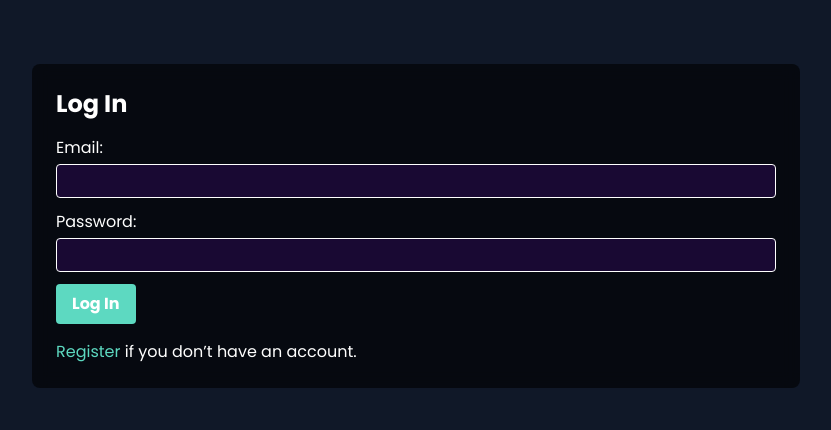
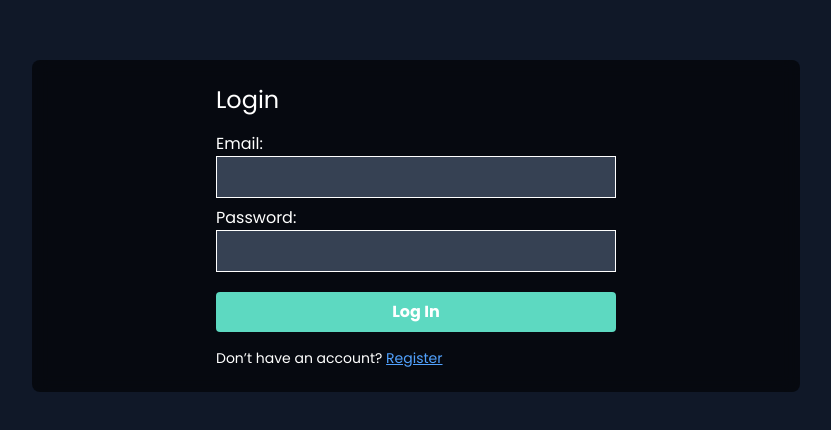
Before and after one commit to fullerstackdev/betlogic-frontend, a React (Vite) app: page /auth/login in a window 1280 px wide. Shown: the part 174-604 px from the top of the page, without its empty margins (224-1055 px from the left). Built offline with nearby package versions, Linux system fonts and the light colour scheme.

Commit message:
day 2 of trying auth

```diff
--- a/src/App.jsx
+++ b/src/App.jsx
@@ -27,7 +27,8 @@ import Calendar from "./pages/Calendar";
 import UserProfile from "./pages/UserProfile";
 import Notifications from "./pages/Notifications";
 
-// ADMIN PAGES (Protected & role-based)
+// ADMIN PAGES (Protected)
+import AdminIndex from "./pages/admin/AdminIndex"; // NEW: a default admin page
 import ManageUsersPage from "./pages/admin/ManageUsersPage";
 import AdminFinancesPage from "./pages/admin/AdminFinancesPage";
 import AdminPromotionsPage from "./pages/admin/AdminPromotionsPage";
@@ -44,7 +45,7 @@ import RequireAuth from "./components/RequireAuth";
 function App() {
   return (
     <Routes>
-      {/** PUBLIC AUTH ROUTES */}
+      {/* PUBLIC AUTH ROUTES */}
       <Route element={<AuthLayout />}>
         <Route path="/auth/login" element={<LoginPage />} />
         <Route path="/auth/register" element={<RegisterPage />} />
@@ -54,8 +55,12 @@ function App() {
         <Route path="/auth/logout" element={<LogoutPage />} />
       </Route>
 
-      {/** PROTECTED USER ROUTES */}
-      <Route element={<RequireAuth allowedRoles={["user","admin","superadmin"]} />}>
+      {/* PROTECTED USER ROUTES */}
+      <Route
+        element={
+          <RequireAuth allowedRoles={["user", "admin", "superadmin"]} />
+        }
+      >
         <Route element={<MainLayout />}>
           <Route path="/" element={<Dashboard />} />
           <Route path="/finances" element={<Finances />} />
@@ -70,9 +75,12 @@ function App() {
         </Route>
       </Route>
 
-      {/** PROTECTED ADMIN ROUTES */}
-      <Route element={<RequireAuth allowedRoles={["admin","superadmin"]} />}>
+      {/* PROTECTED ADMIN ROUTES */}
+      <Route element={<RequireAuth allowedRoles={["admin", "superadmin"]} />}>
         <Route path="/admin" element={<AdminLayout />}>
+          {/* *** CRITICAL: Add a default index route so /admin is not blank *** */}
+          <Route index element={<AdminIndex />} />
+
           <Route path="users" element={<ManageUsersPage />} />
           <Route path="finances" element={<AdminFinancesPage />} />
           <Route path="promotions" element={<AdminPromotionsPage />} />
@@ -82,7 +90,7 @@ function App() {
         </Route>
       </Route>
 
-      {/** CATCH-ALL */}
+      {/* CATCH-ALL */}
       <Route path="*" element={<NotFound />} />
     </Routes>
   );
--- a/src/components/RequireAuth.jsx
+++ b/src/components/RequireAuth.jsx
@@ -2,22 +2,22 @@
 import React from "react";
 import { Navigate, Outlet } from "react-router-dom";
 
-function RequireAuth({ allowedRoles = [] }) {
-  // read from localStorage
+function RequireAuth({ allowedRoles }) {
   const token = localStorage.getItem("token");
-  const role = localStorage.getItem("role");
+  const role = localStorage.getItem("role"); // stored in LoginPage
 
-  // 1) If no token => go to /auth/login
+  // if no token => go login
   if (!token) {
     return <Navigate to="/auth/login" replace />;
   }
 
-  // 2) If we have a token but the role isn't allowed => also go to /auth/login
-  if (allowedRoles.length > 0 && !allowedRoles.includes(role)) {
-    return <Navigate to="/auth/login" replace />;
+  // if roles are restricted (like admin only) and our role is not in that array => go "/"
+  if (allowedRoles && !allowedRoles.includes(role)) {
+    // or navigate("/auth/login") if you prefer
+    return <Navigate to="/" replace />;
   }
 
-  // 3) Otherwise, good. Render the child route (MainLayout or AdminLayout)
+  // otherwise good
   return <Outlet />;
 }
 
--- a/src/layouts/AdminLayout.jsx
+++ b/src/layouts/AdminLayout.jsx
@@ -1,42 +1,19 @@
 // src/layouts/AdminLayout.jsx
-import React, { useEffect, useState } from "react";
-import { useNavigate, Outlet } from "react-router-dom";
+import React from "react";
+import { Outlet } from "react-router-dom";
 import AdminSidebar from "../components/AdminSidebar";
 import AdminTopNavbar from "../components/AdminTopNavbar";
 
 function AdminLayout() {
-  const navigate = useNavigate();
-  const [collapsed, setCollapsed] = useState(false);
-
-  useEffect(() => {
-    const token = localStorage.getItem("token");
-    const role = localStorage.getItem("role");
-    if (!token) {
-      // Not logged in
-      navigate("/auth/login");
-    } else if (role !== "admin" && role !== "superadmin") {
-      // Logged in but no admin rights
-      navigate("/");
-    }
-  }, [navigate]);
-
-  const handleToggleSidebar = () => {
-    setCollapsed((prev) => !prev);
-  };
-
   return (
     <div className="flex h-screen">
-      <div
-        className={`transition-all duration-200 ${
-          collapsed ? "w-20" : "w-64"
-        }`}
-      >
-        <AdminSidebar collapsed={collapsed} />
+      <div className="transition-all duration-200 w-64">
+        <AdminSidebar collapsed={false} />
       </div>
 
       <div className="flex-1 flex flex-col">
         <div className="flex-shrink-0">
-          <AdminTopNavbar onToggleSidebar={handleToggleSidebar} />
+          <AdminTopNavbar onToggleSidebar={() => {}} />
         </div>
         <div className="flex-grow overflow-auto p-4">
           <Outlet />
--- a/src/layouts/AuthLayout.jsx
+++ b/src/layouts/AuthLayout.jsx
@@ -3,6 +3,7 @@ import React from "react";
 import { Outlet } from "react-router-dom";
 
 function AuthLayout() {
+  // no forced redirect
   return (
     <div
       className="
@@ -11,7 +12,6 @@ function AuthLayout() {
         text-white
         flex items-center justify-center
         p-4
-        auth-layout
       "
     >
       <div
--- a/src/layouts/MainLayout.jsx
+++ b/src/layouts/MainLayout.jsx
@@ -1,46 +1,18 @@
 // src/layouts/MainLayout.jsx
-import React, { useEffect, useState } from "react";
-import { useNavigate, Outlet } from "react-router-dom";
+import React from "react";
+import { Outlet } from "react-router-dom";
 import Sidebar from "../components/Sidebar";
 import TopNavbar from "../components/TopNavbar";
 
 function MainLayout() {
-  const navigate = useNavigate();
-  const [sidebarCollapsed, setSidebarCollapsed] = useState(false);
-  const [sidebarOpenMobile, setSidebarOpenMobile] = useState(false);
-
-  useEffect(() => {
-    const token = localStorage.getItem("token");
-    if (!token) {
-      // No token => user not logged in => push them to login
-      navigate("/auth/login");
-    }
-  }, [navigate]);
-
-  const handleToggleSidebarDesktop = () => {
-    setSidebarCollapsed((prev) => !prev);
-  };
-
-  const handleToggleSidebarMobile = () => {
-    setSidebarOpenMobile((prev) => !prev);
-  };
-
   return (
     <div className="flex h-screen bg-[var(--color-bg)] text-[var(--color-text)]">
       {/* SIDEBAR */}
-      <Sidebar
-        collapsed={sidebarCollapsed}
-        openMobile={sidebarOpenMobile}
-        onCloseMobile={() => setSidebarOpenMobile(false)}
-      />
+      <Sidebar collapsed={false} openMobile={false} onCloseMobile={() => {}} />
 
-      {/* RIGHT SECTION: NAVBAR + MAIN CONTENT */}
       <div className="flex-1 flex flex-col">
         <div className="flex-shrink-0">
-          <TopNavbar
-            onToggleSidebarDesktop={handleToggleSidebarDesktop}
-            onToggleSidebarMobile={handleToggleSidebarMobile}
-          />
+          <TopNavbar onToggleSidebarDesktop={() => {}} onToggleSidebarMobile={() => {}} />
         </div>
         <div className="flex-grow overflow-auto p-4">
           <Outlet />
--- a/src/main.jsx
+++ b/src/main.jsx
@@ -3,7 +3,7 @@ import React from "react";
 import ReactDOM from "react-dom/client";
 import { BrowserRouter } from "react-router-dom";
 import App from "./App";
-import "./styles/tailwind.css"; // or wherever your Tailwind is
+import "./styles/tailwind.css"; // or wherever you keep your Tailwind
 
 ReactDOM.createRoot(document.getElementById("root")).render(
   <React.StrictMode>
--- a/src/pages/Auth/LoginPage.jsx
+++ b/src/pages/Auth/LoginPage.jsx
@@ -11,70 +11,73 @@ function LoginPage() {
     e.preventDefault();
     setError("");
     try {
-      console.log("Login request to:", import.meta.env.VITE_API_BASE + "/auth/login");
-      const res = await fetch(import.meta.env.VITE_API_BASE + "/auth/login", {
+      // Example: "https://betlogic-backend.onrender.com/api"
+      const base = import.meta.env.VITE_API_BASE;
+      const res = await fetch(`${base}/auth/login`, {
         method: "POST",
         headers: { "Content-Type": "application/json" },
         body: JSON.stringify(form),
       });
+      const data = await res.json();
+      if (!res.ok) throw new Error(data.error || "Login failed");
 
-      console.log("Response status:", res.status);
-      const data = await res.json();
-      console.log("Response data:", data);
-
-      if (!res.ok) {
-        throw new Error(data.error || "Login failed");
+      // Store token & role
+      localStorage.setItem("token", data.token);
+      // If your back-end returns {role: "..."} do:
+      if (data.role) {
+        localStorage.setItem("role", data.role);
+      } else {
+        // If no role is returned, default user
+        localStorage.setItem("role", "user");
       }
 
-      // Store token & role in localStorage
-      localStorage.setItem("token", data.token);
-      localStorage.setItem("role", data.role);
-      console.log("Stored token & role. Navigating now...");
-
-      // Navigate
+      // If the user is admin -> /admin, else -> /
       if (data.role === "admin" || data.role === "superadmin") {
         navigate("/admin");
       } else {
         navigate("/");
       }
     } catch (err) {
-      console.error("Login error:", err);
       setError(err.message);
     }
   }
 
   return (
-    <div className="w-full text-white">
-      <h2 className="text-2xl font-bold mb-4">Log In</h2>
-      {error && <p className="text-neg mb-2">{error}</p>}
-      <form onSubmit={handleSubmit} className="space-y-3">
+    <div style={{ maxWidth: 400, margin: "0 auto" }}>
+      <h2 className="text-2xl mb-4">Login</h2>
+      {error && <p className="text-red-400">{error}</p>}
+
+      <form onSubmit={handleSubmit} className="space-y-2">
         <div>
-          <label className="block mb-1">Email:</label>
+          <label>Email:</label>
           <input
             type="email"
-            className="border rounded px-2 py-1 w-full bg-[var(--color-dark)] text-white"
+            className="border w-full p-2 bg-gray-700 text-white"
+            required
             value={form.email}
             onChange={(e) => setForm({ ...form, email: e.target.value })}
           />
         </div>
         <div>
-          <label className="block mb-1">Password:</label>
+          <label>Password:</label>
           <input
             type="password"
-            className="border rounded px-2 py-1 w-full bg-[var(--color-dark)] text-white"
+            className="border w-full p-2 bg-gray-700 text-white"
+            required
             value={form.password}
             onChange={(e) => setForm({ ...form, password: e.target.value })}
           />
         </div>
-        <button type="submit" className="btn">
+        <button type="submit" className="btn w-full mt-3">
           Log In
         </button>
       </form>
-      <p className="mt-4">
-        <a href="/auth/register" className="text-[var(--color-primary)] hover:underline">
+
+      <p className="mt-4 text-sm">
+        Don’t have an account?{" "}
+        <a href="/auth/register" className="text-blue-400 underline">
           Register
-        </a>{" "}
-        if you don’t have an account.
+        </a>
       </p>
     </div>
   );
--- a/src/pages/Auth/RegisterPage.jsx
+++ b/src/pages/Auth/RegisterPage.jsx
@@ -11,38 +11,23 @@ function RegisterPage() {
     password: "",
   });
   const [error, setError] = useState("");
-  const [loading, setLoading] = useState(false);
 
   async function handleSubmit(e) {
     e.preventDefault();
     setError("");
-    setLoading(true);
-
     try {
-      // Send the user’s data to your back-end endpoint
-      const res = await fetch(`${import.meta.env.VITE_API_BASE}/auth/register`, {
+      const base = import.meta.env.VITE_API_BASE;
+      const res = await fetch(`${base}/auth/register`, {
         method: "POST",
         headers: { "Content-Type": "application/json" },
-        body: JSON.stringify({
-          email: form.email,
-          password: form.password,
-          firstName: form.firstName,
-          lastName: form.lastName,
-        }),
+        body: JSON.stringify(form),
       });
+      const data = await res.json();
+      if (!res.ok) throw new Error(data.error || "Registration failed");
 
-      const data = await res.json();
-      if (!res.ok) {
-        throw new Error(data.error || "Registration failed");
-      }
-
-      // If your back end sends a success message
-      // but doesn't auto-login, we just navigate to login:
-      setLoading(false);
-      alert("Registration successful! Check your email for verification link.");
+      alert("Registration success. Please verify email if needed, then login.");
       navigate("/auth/login");
     } catch (err) {
-      setLoading(false);
       setError(err.message);
     }
   }
@@ -50,60 +35,53 @@ function RegisterPage() {
   return (
     <div style={{ maxWidth: 400, margin: "0 auto" }}>
       <h2 className="text-2xl mb-4">Register</h2>
-      {error && <p style={{ color: "red" }}>{error}</p>}
+      {error && <p className="text-red-400">{error}</p>}
 
       <form onSubmit={handleSubmit} className="space-y-2">
         <div>
           <label>First Name:</label>
           <input
             type="text"
+            className="border w-full p-2 bg-gray-700 text-white"
+            required
             value={form.firstName}
             onChange={(e) => setForm({ ...form, firstName: e.target.value })}
-            className="border w-full p-2 bg-[var(--color-dark)] text-white"
-            required
           />
         </div>
         <div>
           <label>Last Name:</label>
           <input
             type="text"
+            className="border w-full p-2 bg-gray-700 text-white"
+            required
             value={form.lastName}
             onChange={(e) => setForm({ ...form, lastName: e.target.value })}
-            className="border w-full p-2 bg-[var(--color-dark)] text-white"
-            required
           />
         </div>
         <div>
           <label>Email:</label>
           <input
             type="email"
+            className="border w-full p-2 bg-gray-700 text-white"
+            required
             value={form.email}
             onChange={(e) => setForm({ ...form, email: e.target.value })}
-            className="border w-full p-2 bg-[var(--color-dark)] text-white"
-            required
           />
         </div>
         <div>
           <label>Password:</label>
           <input
             type="password"
+            className="border w-full p-2 bg-gray-700 text-white"
+            required
             value={form.password}
             onChange={(e) => setForm({ ...form, password: e.target.value })}
-            className="border w-full p-2 bg-[var(--color-dark)] text-white"
-            required
           />
         </div>
-        <button type="submit" className="btn w-full mt-2" disabled={loading}>
-          {loading ? "Registering..." : "Register"}
+        <button type="submit" className="btn w-full mt-3">
+          Register
         </button>
       </form>
-
-      <p className="mt-4 text-sm">
-        Already have an account?{" "}
-        <a href="/auth/login" className="underline text-[var(--color-primary)]">
-          Login
-        </a>
-      </p>
     </div>
   );
 }
--- a/src/pages/Auth/VerifyPage.jsx
+++ b/src/pages/Auth/VerifyPage.jsx
@@ -1,32 +1,29 @@
-// src/pages/auth/VerifyPage.jsx
+// src/pages/Auth/VerifyPage.jsx
 import React, { useEffect, useState } from "react";
 import { useParams } from "react-router-dom";
 
 function VerifyPage() {
   const { token } = useParams();
-  const [message, setMessage] = useState("");
+  const [message, setMessage] = useState("Verifying...");
   const [error, setError] = useState("");
 
   useEffect(() => {
-    async function doVerify() {
+    async function verify() {
       try {
-        const res = await fetch(import.meta.env.VITE_API_BASE + "/auth/verify/" + token);
-        const text = await res.text();
-        if (!res.ok) {
-          throw new Error(text);
-        }
-        setMessage(text);
+        const base = import.meta.env.VITE_API_BASE;
+        const res = await fetch(`${base}/auth/verify/${token}`);
+        const data = await res.json();
+        if (!res.ok) throw new Error(data.error || "Verify failed");
+        setMessage(data.message || "Email verified. You may login now.");
       } catch (err) {
         setError(err.message);
       }
     }
-    doVerify();
+    verify();
   }, [token]);
 
-  if (error) {
-    return <p style={{ color: "red" }}>{error}</p>;
-  }
-  return <p>{message || "Verifying..."}</p>;
+  if (error) return <p className="text-red-400">{error}</p>;
+  return <p>{message}</p>;
 }
 
 export default VerifyPage;
--- a/src/pages/NotFound.jsx
+++ b/src/pages/NotFound.jsx
@@ -1,12 +1,8 @@
+// src/pages/NotFound.jsx
 import React from "react";
 
 function NotFound() {
-  return (
-    <div>
-      <h2 className="text-2xl font-bold mb-4">404 - Not Found</h2>
-      <p>Sorry, that page doesn’t exist.</p>
-    </div>
-  );
+  return <h1 className="text-red-400">404: Page not found!</h1>;
 }
 
 export default NotFound;
--- /dev/null
+++ b/src/pages/admin/AdminIndex.jsx
@@ -0,0 +1,13 @@
+// src/pages/admin/AdminIndex.jsx
+import React from "react";
+
+function AdminIndex() {
+  return (
+    <div>
+      <h1 className="text-xl font-bold">Admin Home</h1>
+      <p>Welcome! This is the default page for /admin route.</p>
+    </div>
+  );
+}
+
+export default AdminIndex;
```
